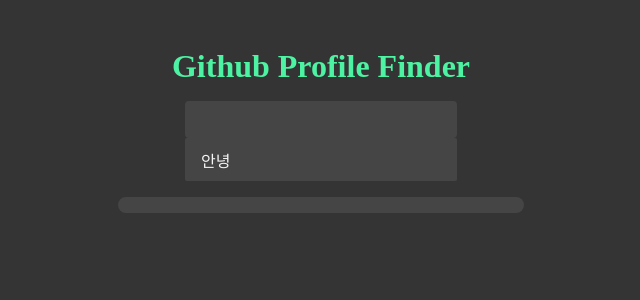
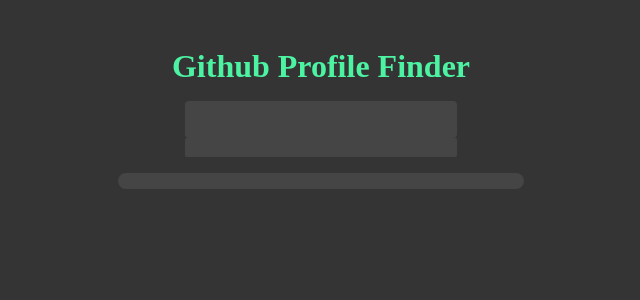
Before and after one commit to WE-SOPT-29th-Web-Part/Jisu-Kim, a React (Create React App) app in the folder github-profile-finder/: page / in a window 1280 px wide. Shown: the top 300 px of the page, without its empty margins (319-959 px from the left). Built offline with nearby package versions, Linux system fonts and the light colour scheme.

Commit message:
:sparkle:axios로 get data from github api

```diff
--- a/github-profile-finder/src/App.js
+++ b/github-profile-finder/src/App.js
@@ -1,11 +1,29 @@
+import axios from "axios";
+import { useState } from "react";
 import Profile from "./ProfileBox";
 import ProfileInput from "./ProfileInput";
 
 function App() {
+  const [user, setUser] = useState("");
+  const [data, setData] = useState({});
+  const onSubmit = async (e) => {
+    //submit하면 기본적으로 새로고침되기때문에 이를 막자
+    e.preventDefault();
+    if (!user) return;
+    const { data } = await axios.get(`https://api.github.com/users/${user}`);
+    //data받아올 때 시간이 걸림 -> 비동기처리가필요 -> async await
+    //axios는 서버통신을 도와주는 툴. REST API의 한 종류.
+    console.log(data);
+    console.log(data.url); //깃헙링크
+    console.log(data.bio); //소개
+    console.log(data.following); //팔로잉 - url도 얻을수있어
+    console.log(data.followers); //팔로워 - url도 가능
+    setData(data);
+  };
   return (
     <div>
-      <ProfileInput />
-      <Profile />
+      <ProfileInput user={user} setUser={setUser} onSubmit={onSubmit} />
+      <Profile user={user} data={data} />
     </div>
   );
 }
--- a/github-profile-finder/src/History.jsx
+++ b/github-profile-finder/src/History.jsx
@@ -1,11 +1,15 @@
 import React from 'react';
 import styled from 'styled-components';
 
-function History() {
+
+
+//input히스토리 최대 3개까지 뜬다.
+//히스토리 누르면 다시그 프로필박스가 뜬다.
+function History({user}) {
   return (
     <HistoryBox>
       <HistoryList>
-        안녕
+        {user}
       </HistoryList>
     </HistoryBox>
   )
--- a/github-profile-finder/src/ProfileInput.jsx
+++ b/github-profile-finder/src/ProfileInput.jsx
@@ -1,25 +1,27 @@
+
 import React, { useState } from 'react';
 import styled from "styled-components";
 import History from './History';
 
 
-//input히스토리 최대 3개까지 뜬다.
-//히스토리 누르면 다시그 프로필박스가 뜬다.
-
-
 //input에 따라 가져온 유저정보는 profileBox에도 필요 공통부모인 App에서 userInfo를 관리해주는 것이 적절하다.
 
-function ProfileInput() {
-  const [user, setUser] = useState('');
+//input태그를 form태그로 감싸고 onSubmit 속성을 사용하여 검색할 수 있게하자.
+function ProfileInput({user, setUser, onSubmit}) {
 
   const onChange = (e) => {
     setUser(e.target.value);
+    console.log(user)
   }
+
+
   return (
     <SearchBox id="profileFinder">
       <Title>Github Profile Finder</Title>
-      <SearchInput placeHolder="github 프로필을 검색해보세요" value={user} onChange={onChange} type="text"/>
-      <History />
+      <form onSubmit={onSubmit}>
+        <SearchInput placeHolder="github 프로필을 검색해보세요" value={user} onChange={onChange} type="text"/>
+        <History user={user}/>
+      </form>
     </SearchBox>
 
   )
```
